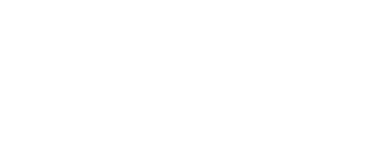
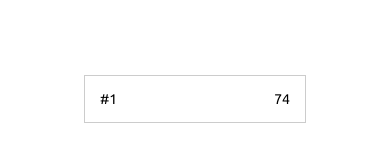
Before and after one commit to gcolotti/rn-app-2, a React Native app: screen / in a window 390 px wide. Shown: the part 696-841 px from the top of the page. Built offline with nearby package versions, Linux system fonts and the light colour scheme.

Commit message:
Changes in GameScreen (ScrollView & FlatList)

```diff
--- a/screens/GameOverScreen.js
+++ b/screens/GameOverScreen.js
@@ -1,6 +1,5 @@
 import React from 'react';
-import { View, Button, Text, StyleSheet, Image } from 'react-native';
-import Colors from './../constants/colors';
+import { View, StyleSheet, Image } from 'react-native';
 import NiceButton from './../components/NiceButton';
 import NiceText from './../components/NiceText';
 
--- a/screens/GameScreen.js
+++ b/screens/GameScreen.js
@@ -1,8 +1,9 @@
 import React, { useState, useRef, useEffect } from 'react';
-import { View, Text, StyleSheet, Alert } from 'react-native';
+import { View, Text, StyleSheet, Alert, FlatList } from 'react-native';
 import NumberContainer from './../components/NumberContainer';
 import Card from './../components/Card';
 import NiceButton from '../components/NiceButton';
+import NiceText from '../components/NiceText';
 import { AntDesign } from '@expo/vector-icons';
 
 const generateRandomBetween = (min, max, exclude) => {
@@ -16,8 +17,9 @@
 };
 
 const GameScreen = props => {
-    const [currentGuess, setCurrentGuess] = useState(generateRandomBetween(1, 100, props.userChoice));
-    const [rounds, setRounds] = useState(0);
+    const initialGuess = generateRandomBetween(1, 100, props.userChoice);
+    const [currentGuess, setCurrentGuess] = useState(initialGuess);
+    const [guesses, setGuesses] = useState([initialGuess.toString()]);
     const currentLower = useRef(1);
     const currentHigher = useRef(100);
 
@@ -25,7 +27,7 @@
 
     useEffect(() => {
         if (currentGuess === userChoice) {
-            onGameOver(rounds);
+            onGameOver(guesses.length);
         }
     }, [currentGuess, userChoice, onGameOver]);
 
@@ -38,11 +40,11 @@
         if (direction === 'lower') {
             currentHigher.current = currentGuess;
         } else {
-            currentLower.current = currentGuess;
+            currentLower.current = currentGuess + 1;
         }
         const nextNumber = generateRandomBetween(currentLower.current, currentHigher.current, currentGuess);
         setCurrentGuess(nextNumber);
-        setRounds(curRounds => curRounds + 1);
+        setGuesses(pastGuesses => [nextNumber.toString(), ...pastGuesses])
     };
 
     return (
@@ -62,6 +64,28 @@
                 </View>
 
             </Card>
+            <View style={styles.listContainer}>
+                {/* <ScrollView contentContainerStyle={styles.list}>
+                    {guesses.map((guess, index) =>
+                        <View style={styles.listItem}key={guess}>
+                            <NiceText>#{guesses.length - index}</NiceText>
+                            <NiceText>{guess}</NiceText>
+                        </View>)
+                    }
+                </ScrollView> */}
+                <FlatList
+                    contentContainerStyle={styles.list}
+                    keyExtractor={item => item}
+                    data={guesses}
+                    renderItem={(itemData) =>{
+                        return (
+                            <View style={styles.listItem}>
+                                <NiceText>#{guesses.length - itemData.index}</NiceText>
+                                <NiceText>{itemData.item }</NiceText>
+                            </View>
+                        )}}
+                />
+            </View>
         </View>
     );
 };
@@ -84,6 +108,25 @@
     },
     icon: {
         fontSize: 20
+    },
+    listContainer: {
+        marginVertical: 10,
+        width: '60%',
+        flex: 1,
+    },
+    list: {
+        flexGrow: 1,
+        justifyContent: 'flex-end',
+    },
+    listItem: {
+        borderColor: '#ccc',
+        borderWidth: 1,
+        padding: 15,
+        marginVertical: 5,
+        backgroundColor: 'white',
+        flexDirection: 'row',
+        justifyContent: 'space-between',
+        width: '100%',
     }
 });
 
```
